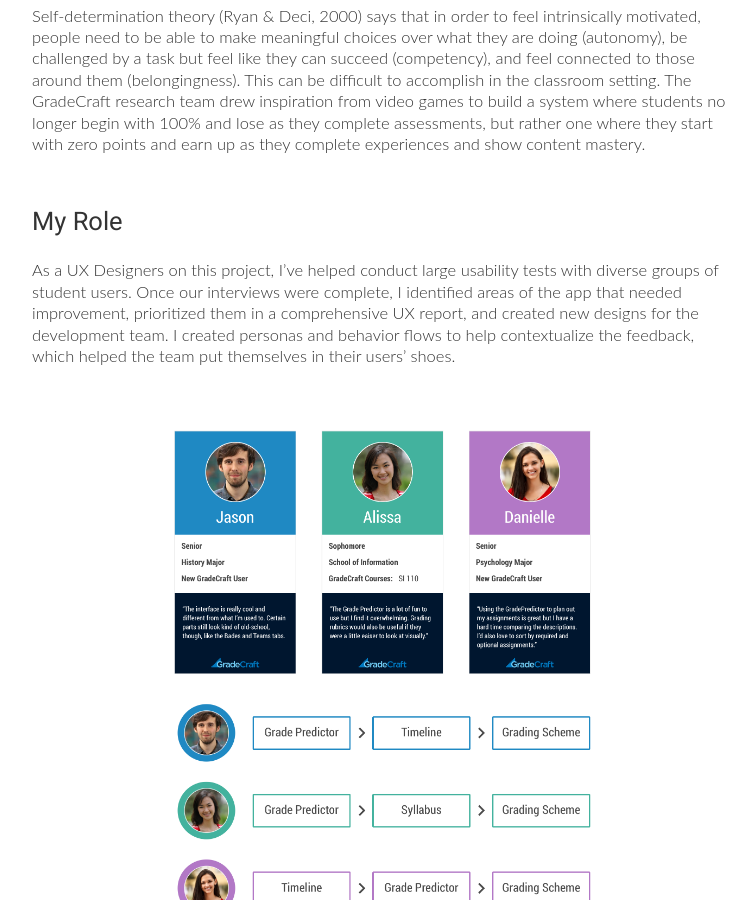
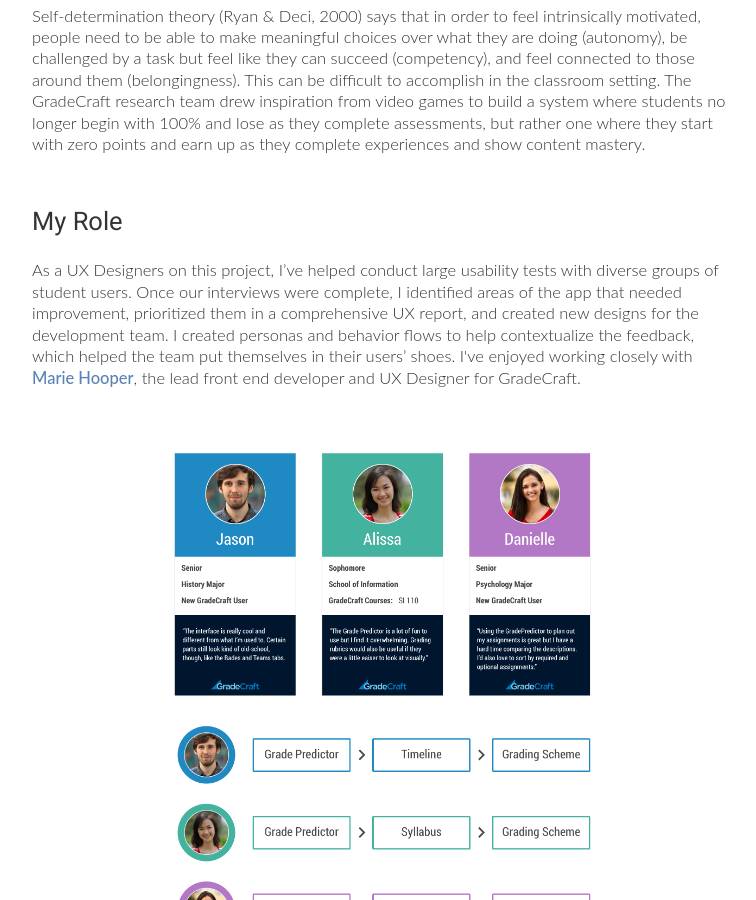
Before and after one commit to mtwojan/mikewojan.com, a Jekyll site: the page built from _portfolio/gradecraft.html, in a window 1280 px wide and 900 px high, scrolled down 686 px. Shown: the whole window, without its empty margins (258-1014 px from the left). Built offline with Jekyll 4.4.1, drawn with Linux system fonts in a browser that asks for light colours; a script that is not in the unit is left out.

Commit message:
add links to Dana and Marie's portfolios

```diff
--- a/_portfolio/art.html
+++ b/_portfolio/art.html
@@ -23,7 +23,7 @@
     <div class="my-role-container">
       <div class="page-section my-role">
         <h2>My Role</h2>
-        <p>As the UX lead on the project, I’m responsible for conducting user research and identifying new features for the tool that will improve the student experience. I also prototype and design new functionality, manage the UX interns on the project, and implement the front-end code.</p>
+        <p>As the UX lead on the project, I’m responsible for conducting user research and identifying new features for the tool that will improve the student experience. I also prototype and design new functionality, implement some of the front end code, and manage the interns. <a href="http://danademsky.com/">Dana Demsky</a>, my graphic design intern on the project, created many of the platform's illustrations and graphics. </p>
 
         <p>My favorite part of the process was putting myself in my users' shoes by imagining myself using this tool when I was in college. Students in my usability tests have really opened up to me once they realize I went through the exact same registration process at Michigan. That being said, students are starting to use new technologies to research courese and instructors in higher ed, so I've had to keep an open mind to better understand how the Academic Reporting Tools will fit into my users' workflows.</p>
       </div>
--- a/_portfolio/gradecraft.html
+++ b/_portfolio/gradecraft.html
@@ -23,7 +23,7 @@
     <div class="my-role-container">
       <div class="page-section my-role">
         <h2>My Role</h2>
-        <p>As a UX Designers on this project, I’ve helped conduct large usability tests with diverse groups of student users. Once our interviews were complete, I identified areas of the app that needed improvement, prioritized them in a comprehensive UX report, and created new designs for the development team. I created personas and behavior flows to help contextualize the feedback, which helped the team put themselves in their users’ shoes.</p>
+        <p>As a UX Designers on this project, I’ve helped conduct large usability tests with diverse groups of student users. Once our interviews were complete, I identified areas of the app that needed improvement, prioritized them in a comprehensive UX report, and created new designs for the development team. I created personas and behavior flows to help contextualize the feedback, which helped the team put themselves in their users’ shoes. I've enjoyed working closely with <a href="https://marie.hoopr.io/">Marie Hooper</a>, the lead front end developer and UX Designer for GradeCraft.</p>
       </div>
     </div>
 
```
